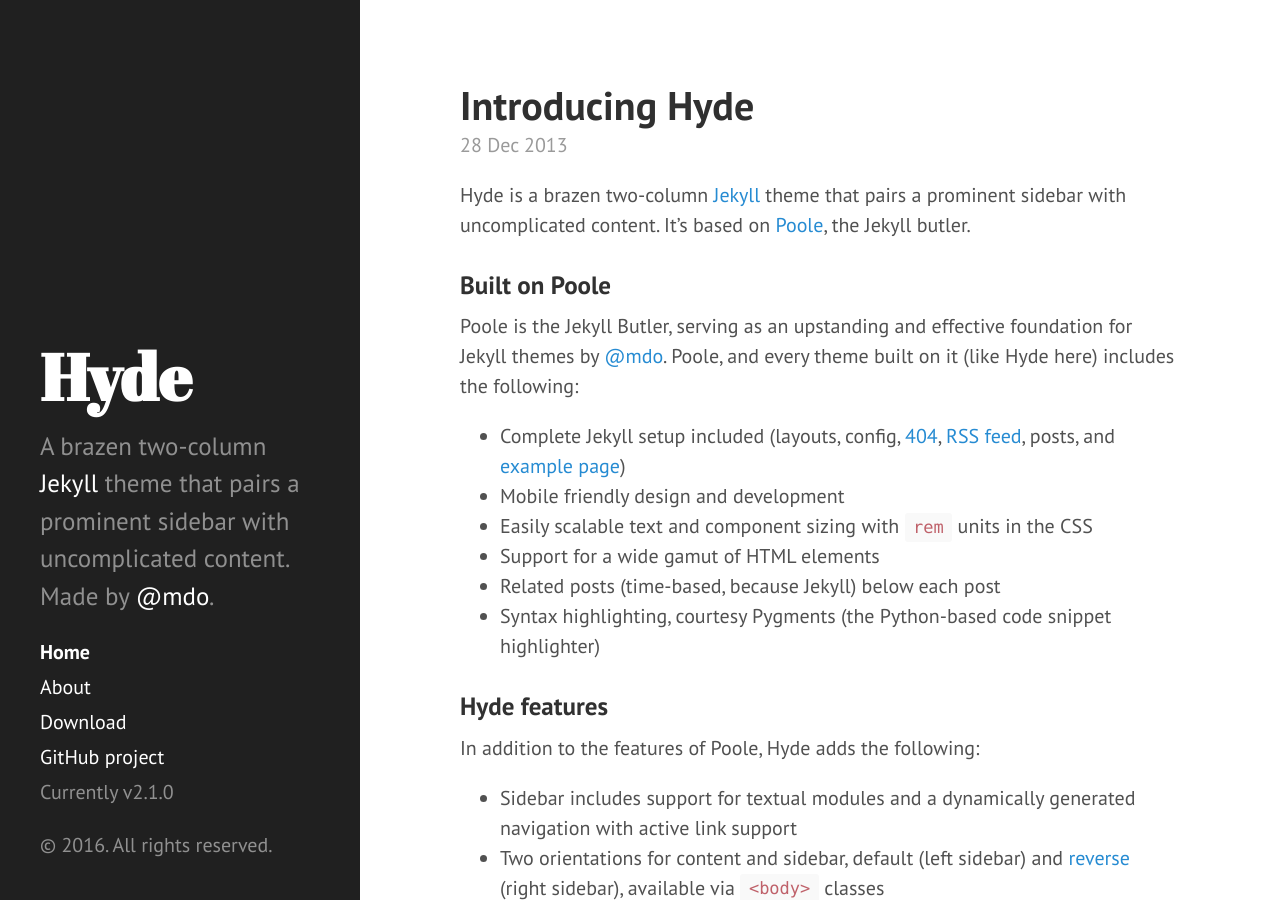
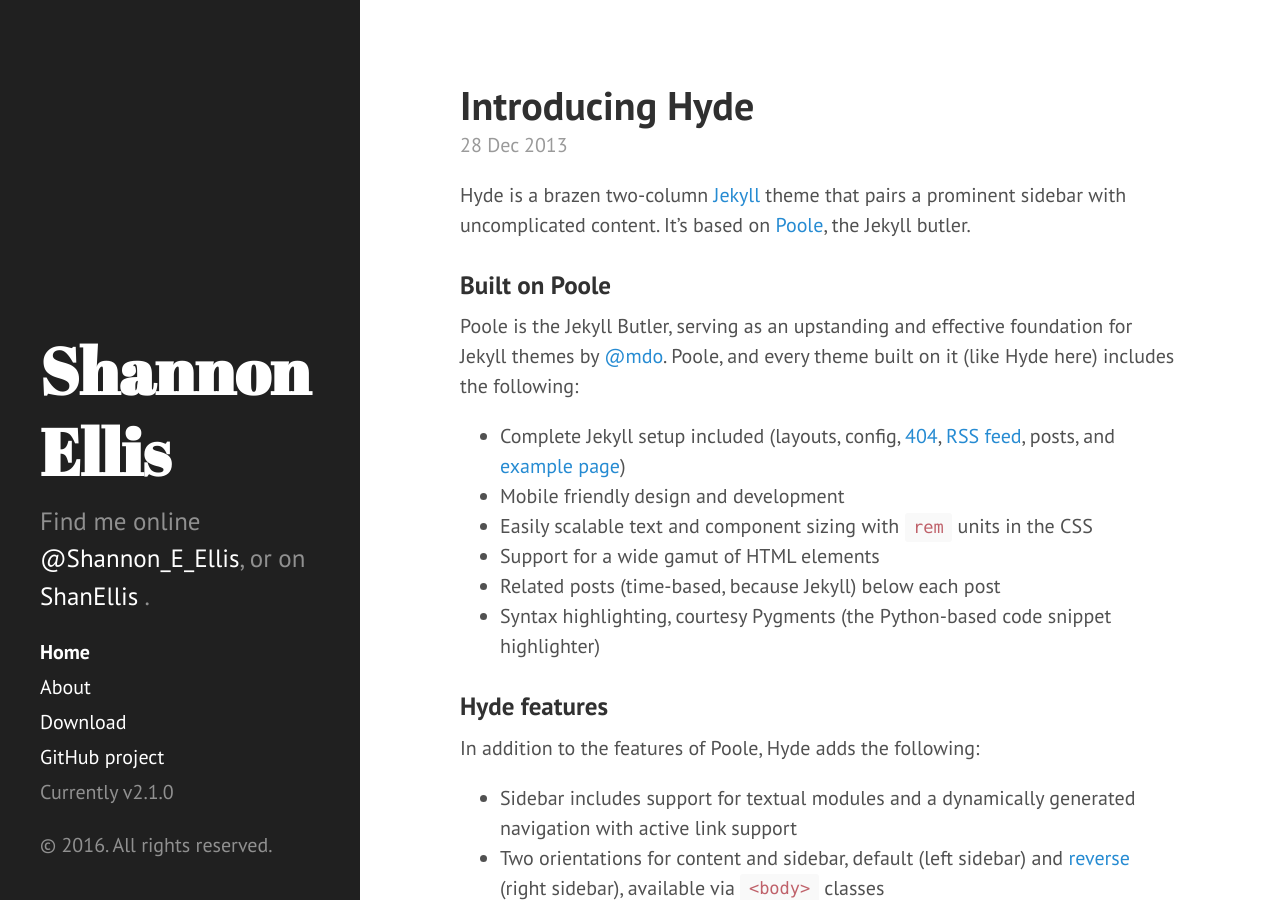
Before and after one commit to ShanEllis/ShanEllis.github.io, a Jekyll site: the page built from index.html, in a window 1280 px wide and 900 px high. Built offline with Jekyll 4.4.1, drawn with Linux system fonts in a browser that asks for light colours; Markdown is read by kramdown in place of the engine named in the settings; the list of posts is cut into pages by our own code.

Commit message:
Update _config.yml

```diff
--- a/_config.yml
+++ b/_config.yml
@@ -7,15 +7,15 @@
 
 
 # Setup
-title:            Hyde
-tagline:          'A Jekyll theme'
-description:      'A brazen two-column <a href="http://jekyllrb.com" target="_blank">Jekyll</a> theme that pairs a prominent sidebar with uncomplicated content. Made by <a href="https://twitter.com/mdo" target="_blank">@mdo</a>.'
-url:              http://hyde.getpoole.com
+title:            Shannon Ellis
+tagline:          'Postdoctoral Fellow'
+description:      'Find me online <a href="http://twitter.com/Shannon_E_Ellis">@Shannon_E_Ellis</a>, or on <a href="https://github.com/ShanEllis">ShanEllis</a> .'
+url:              https://shanellis.github.io/
 baseurl:          /
 
 author:
-  name:           'Mark Otto'
-  url:            https://twitter.com/mdo
+  name:           'Shannon Ellis'
+  url:            https://twitter.com/Shannon_E_Ellis
 
 paginate:         5
 
@@ -23,4 +23,4 @@
 version:          2.1.0
 
 github:
-  repo:           https://github.com/poole/hyde
+  repo:           https://github.com/ShanEllis/ShanEllis.github.io
```
